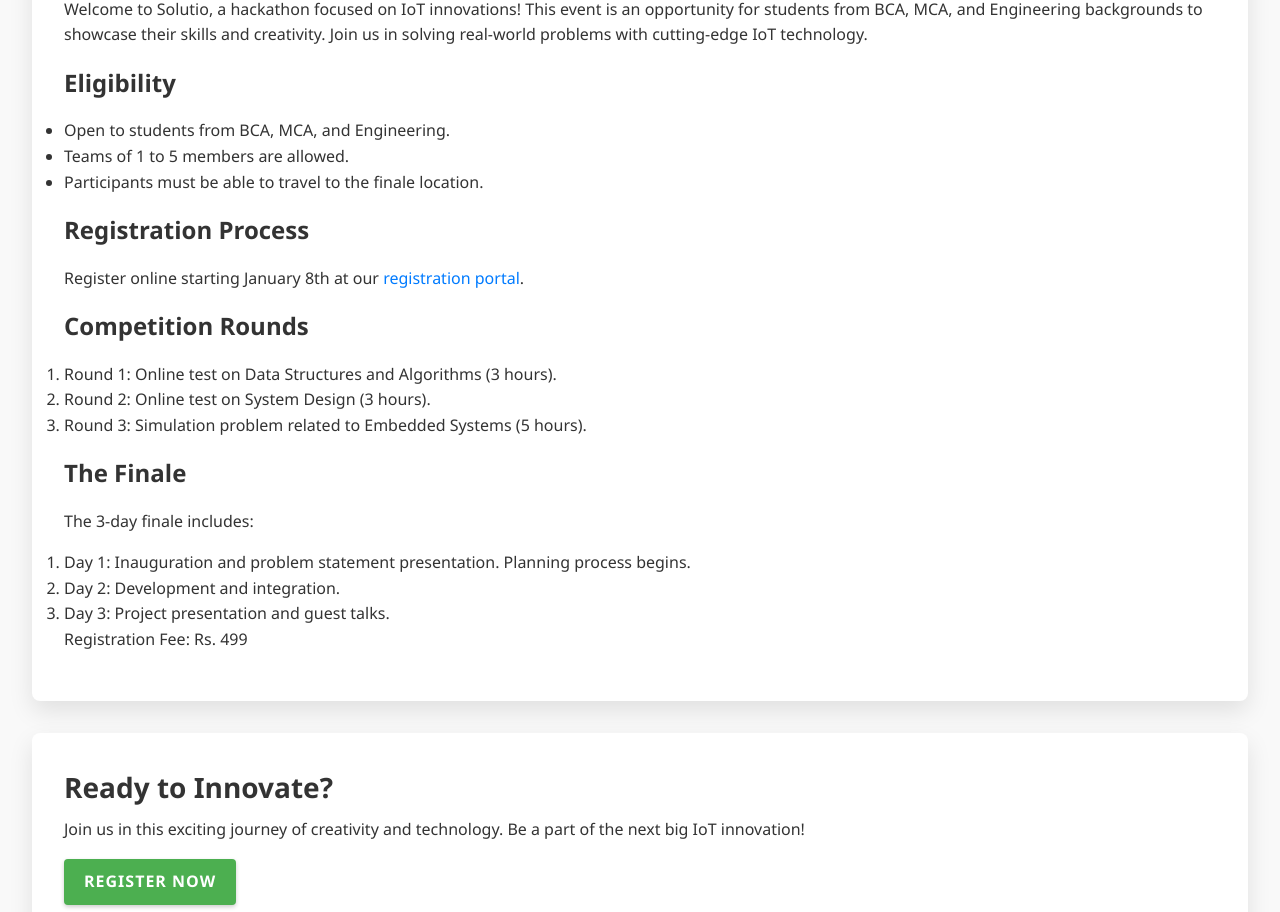
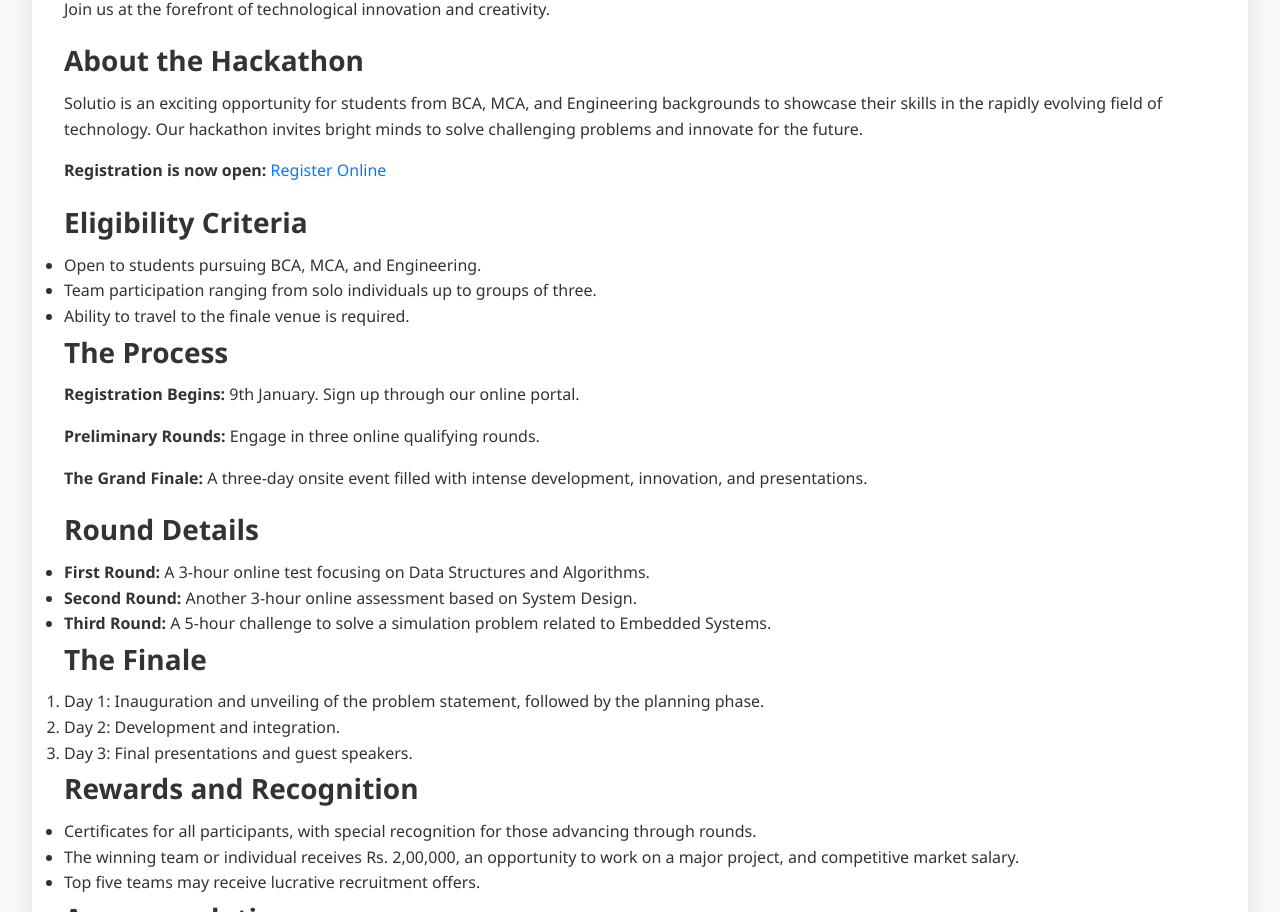
Before and after one commit to grow4tech/solutio, a plain HTML site: page grow4tech reg page/index.html in a window 1280 px wide. Shown: the part 555-1467 px from the top of the page. Drawn offline with nearby package versions, Linux system fonts and the light colour scheme.

Commit message:
Made changes to the content of the Landing page

```diff
--- a/grow4tech reg page/index.html
+++ b/grow4tech reg page/index.html
@@ -6,11 +6,8 @@
     <meta name="viewport" content="width=device-width, initial-scale=1.0">
     <title>Solutio - IoT Hackathon by Educare Grow4tech</title>
     <link rel="stylesheet" href="styles.css">
-    <script src="https://cdnjs.cloudflare.com/ajax/libs/gsap/3.6.0/gsap.min.js"></script>
-    <script src="https://cdnjs.cloudflare.com/ajax/libs/three.js/r128/three.min.js"></script>
     <link rel="stylesheet" href="https://cdnjs.cloudflare.com/ajax/libs/font-awesome/5.15.1/css/all.min.css">
     <link rel="icon" type="image/x-icon" href="G4T logo-01.svg">
-
 </head>
 
 <body>
@@ -24,64 +21,69 @@
         </div>
     </header>
 
+    <main>
         <section class="hackathon-info">
-        <h1>Welcome to Solutio - The IoT Hackathon</h1>
-        <p>Welcome to Solutio, a hackathon focused on IoT innovations! This event is an opportunity for students from
-            BCA, MCA, and Engineering backgrounds to showcase their skills and creativity. Join us in solving real-world
-            problems with cutting-edge IoT technology.</p>
+            <h1>Welcome to Solutio Hackathon</h1>
+            <p>Join us at the forefront of technological innovation and creativity.</p>
 
-        <h3>Eligibility</h3>
+            <h2>About the Hackathon</h2>
+            <p>Solutio is an exciting opportunity for students from BCA, MCA, and Engineering backgrounds to showcase their skills in the rapidly evolving field of technology. Our hackathon invites bright minds to solve challenging problems and innovate for the future.</p>
+
+            <p><strong>Registration is now open:</strong> <a href="https://solutio.grow4tech.com">Register Online</a></p>
+
+            <h2>Eligibility Criteria</h2>
             <ul>
-            <li>Open to students from BCA, MCA, and Engineering.</li>
-            <li>Teams of 1 to 5 members are allowed.</li>
-            <li>Participants must be able to travel to the finale location.</li>
+                <li>Open to students pursuing BCA, MCA, and Engineering.</li>
+                <li>Team participation ranging from solo individuals up to groups of three.</li>
+                <li>Ability to travel to the finale venue is required.</li>
             </ul>
 
-        <h3>Registration Process</h3>
-        <p>Register online starting January 8th at our <a href="https://solutio.grow4tech.com">registration portal</a>.
-        </p>
+            <h2>The Process</h2>
+            <p><strong>Registration Begins:</strong> 9th January. Sign up through our online portal.</p>
+            <p><strong>Preliminary Rounds:</strong> Engage in three online qualifying rounds.</p>
+            <p><strong>The Grand Finale:</strong> A three-day onsite event filled with intense development, innovation, and presentations.</p>
 
-        <h3>Competition Rounds</h3>
+            <h2>Round Details</h2>
+            <ul>
+                <li><strong>First Round:</strong> A 3-hour online test focusing on Data Structures and Algorithms.</li>
+                <li><strong>Second Round:</strong> Another 3-hour online assessment based on System Design.</li>
+                <li><strong>Third Round:</strong> A 5-hour challenge to solve a simulation problem related to Embedded Systems.</li>
+            </ul>
+
+            <h2>The Finale</h2>
             <ol>
-            <li>Round 1: Online test on Data Structures and Algorithms (3 hours).</li>
-            <li>Round 2: Online test on System Design (3 hours).</li>
-            <li>Round 3: Simulation problem related to Embedded Systems (5 hours).</li>
+                <li>Day 1: Inauguration and unveiling of the problem statement, followed by the planning phase.</li>
+                <li>Day 2: Development and integration.</li>
+                <li>Day 3: Final presentations and guest speakers.</li>
             </ol>
 
-        <h3>The Finale</h3>
-        <p>The 3-day finale includes:</p>
-        <ol>
-            <li>Day 1: Inauguration and problem statement presentation. Planning process begins.</li>
-            <li>Day 2: Development and integration.</li>
-            <li>Day 3: Project presentation and guest talks.</li>
-        </ol>
+            <h2>Rewards and Recognition</h2>
+            <ul>
+                <li>Certificates for all participants, with special recognition for those advancing through rounds.</li>
+                <li>The winning team or individual receives Rs. 2,00,000, an opportunity to work on a major project, and competitive market salary.</li>
+                <li>Top five teams may receive lucrative recruitment offers.</li>
+            </ul>
 
-        <p>Registration Fee: Rs. 499</p>
+            <h2>Accommodation</h2>
+            <p>Accommodations provided for participants attending the finale.</p>
+
+            <p><strong>Registration Fee:</strong> Rs. 500 per participant.</p>
         </section>
 
         <section class="registration-info">
-        <h2>Ready to Innovate?</h2>
-        <p>Join us in this exciting journey of creativity and technology. Be a part of the next big IoT innovation!</p>
+            <h2>Join the Innovation Frontier</h2>
+            <p>Be part of Solutio Hackathon and turn your innovative ideas into reality. Grab this chance to showcase your talent, learn, and grow.</p>
             <a href="registration.html" class="register-button">Register Now</a>
         </section>
+    </main>
 
     <footer>
         <div class="social-media">
-            <!-- Replace with actual social media links and icons -->
-            <a href="https://twitter.com/grow4tech" target="_blank" aria-label="Twitter">
-                <i class="fab fa-twitter"></i> <!-- Example icon class from Font Awesome -->
-            </a>
-            <a href="https://facebook.com/grow4tech" target="_blank" aria-label="Facebook">
-                <i class="fab fa-facebook-f"></i>
-            </a>
-            <a href="https://linkedin.com/company/grow4tech" target="_blank" aria-label="LinkedIn">
-                <i class="fab fa-linkedin-in"></i>
-            </a>
-            <!-- Add more social links as needed -->
+            <a href="https://twitter.com/grow4tech" target="_blank" aria-label="Twitter"><i class="fab fa-twitter"></i></a>
+            <a href="https://facebook.com/grow4tech" target="_blank" aria-label="Facebook"><i class="fab fa-facebook-f"></i></a>
+            <a href="https://linkedin.com/company/grow4tech" target="_blank" aria-label="LinkedIn"><i class="fab fa-linkedin-in"></i></a>
         </div>
-        <p>
-            &copy; 2024 <a href="https://grow4tech.com" target="_blank">Educare Grow4tech</a>. All rights reserved.
-        </p>
+        <p>&copy; 2024 <a href="https://grow4tech.com" target="_blank">Educare Grow4tech</a>. All rights reserved.</p>
     </footer>
 
     <script src="script.js"></script>
```
Lines whose indentation alone changed are shown as unchanged.
